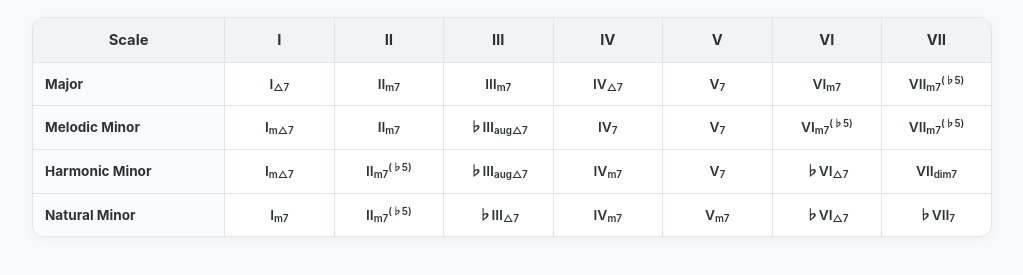
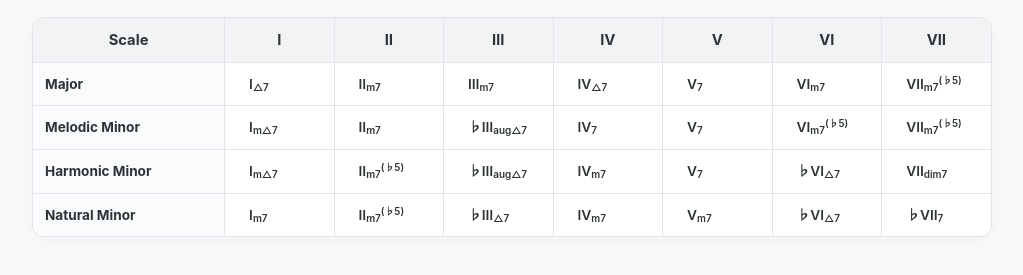
Before and after one commit to tsuzuura-jp/tsuzuura.com, a plain HTML site: page diatonic.html in a window 1280 px wide. Shown: the part 165-440 px from the top of the page, without its empty margins (128-1151 px from the left). Drawn offline with Linux system fonts and the light colour scheme.

Commit message:
Align chord labels consistently within centered table cells

```diff
--- a/diatonic.html
+++ b/diatonic.html
@@ -180,6 +180,12 @@
         tbody td {
             font-size: 0.86rem;
             font-weight: 600;
+            text-align: center;
+        }
+        .chord-item {
+            display: inline-block;
+            min-width: 4.4em;
+            text-align: left;
         }
         sub, sup {
             font-size: 0.72em;
@@ -259,6 +265,9 @@
             tbody td {
                 font-size: 0.78rem;
             }
+            .chord-item {
+                min-width: 4.1em;
+            }
         }
 
         /* スマホ幅（480px以下）で index.html と h1 位置・サイズを揃える */
@@ -299,6 +308,9 @@
             }
             tbody td {
                 font-size: 0.7rem;
+            }
+            .chord-item {
+                min-width: 3.9em;
             }
             .staff-card {
                 padding: 14px 14px;
@@ -582,24 +594,34 @@
         }
 
         function formatChord(rootLabel, quality) {
+            let body = `${rootLabel}`;
             switch (quality) {
                 case "maj7":
-                    return `${rootLabel}<sub>△7</sub>`;
+                    body = `${rootLabel}<sub>△7</sub>`;
+                    break;
                 case "m7":
-                    return `${rootLabel}<sub>m7</sub>`;
+                    body = `${rootLabel}<sub>m7</sub>`;
+                    break;
                 case "7":
-                    return `${rootLabel}<sub>7</sub>`;
+                    body = `${rootLabel}<sub>7</sub>`;
+                    break;
                 case "m7b5":
-                    return `${rootLabel}<sub>m7</sub><sup>(♭5)</sup>`;
+                    body = `${rootLabel}<sub>m7</sub><sup>(♭5)</sup>`;
+                    break;
                 case "mmaj7":
-                    return `${rootLabel}<sub>m△7</sub>`;
+                    body = `${rootLabel}<sub>m△7</sub>`;
+                    break;
                 case "augmaj7":
-                    return `${rootLabel}<sub>aug△7</sub>`;
+                    body = `${rootLabel}<sub>aug△7</sub>`;
+                    break;
                 case "dim7":
-                    return `${rootLabel}<sub>dim7</sub>`;
+                    body = `${rootLabel}<sub>dim7</sub>`;
+                    break;
                 default:
-                    return `${rootLabel}`;
+                    body = `${rootLabel}`;
+                    break;
             }
+            return `<span class="chord-item">${body}</span>`;
         }
 
         function getKeylessDegreeLabel(degreeIndex, scaleInterval) {
```
